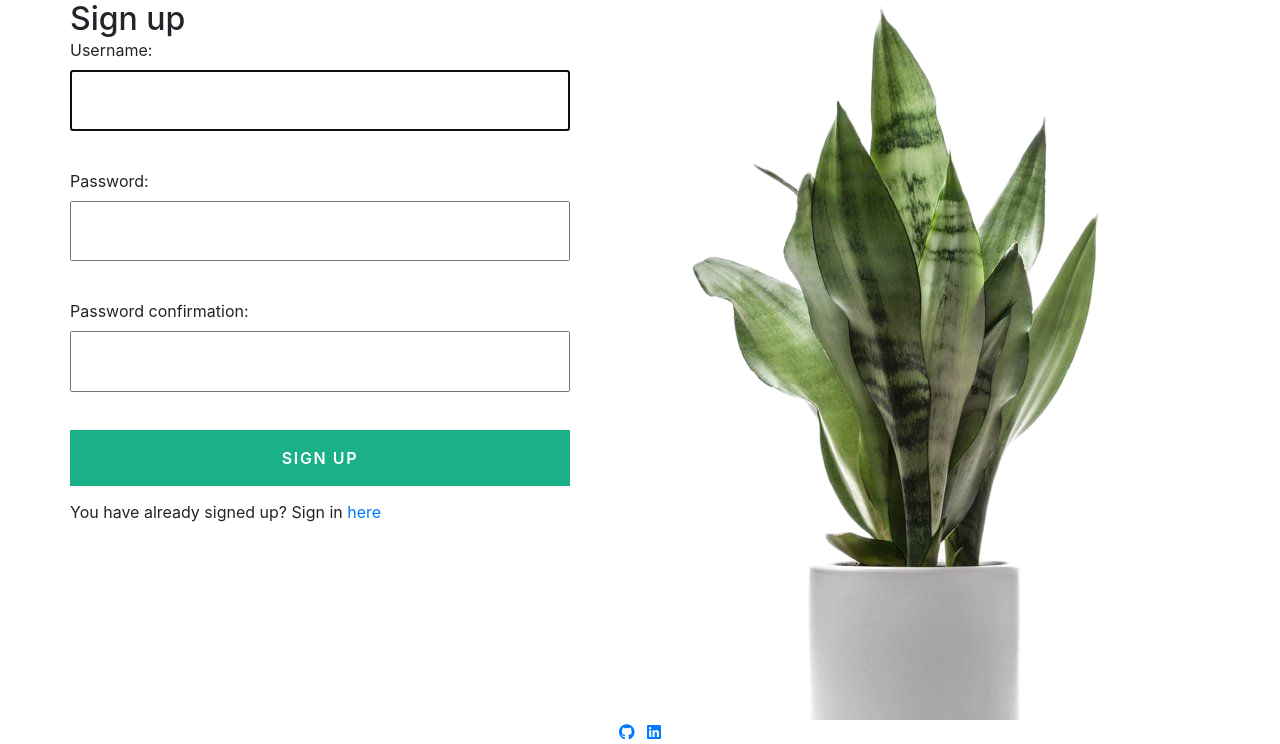
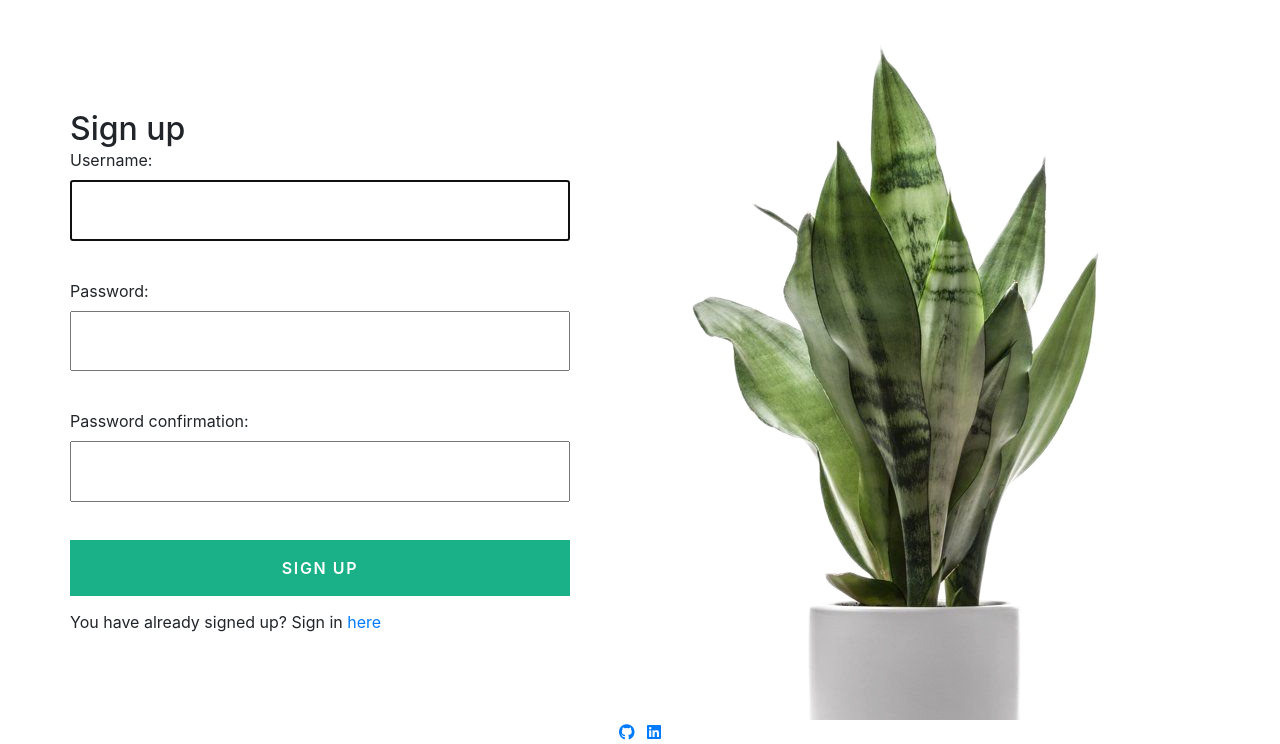
Before and after one commit to elisamunoz/cactus-shop, a Django app: page /accounts/signup/ in a window 1280 px wide. Shown: the part 56-800 px from the top of the page. Run offline with Django 3.2, Linux system fonts and the light colour scheme; some libraries are stand-ins or nearby versions.

Commit message:
fixed flex aligned vertically

```diff
--- a/accounts/templates/signup.html
+++ b/accounts/templates/signup.html
@@ -2,18 +2,7 @@
 
 {% block content%}
 <div class="account">
-    <!-- <section class="account__title">
-      <div class="container">
-        <div class="account__title__text">
-          <h1>My account</h1>
-        </div>
-      </div>
-    </section> -->
-
-    <!-- Sign up form -->
-
-
-    <section class="account-content">
+  <section class="account-content background-image">
     <div class="account__formWrapper">
       <div class="account__form">
         <h1>Sign up</h1>
--- a/static/css/accounts.css
+++ b/static/css/accounts.css
@@ -9,18 +9,20 @@
     display: flex;
     flex-direction: row;
     align-items: stretch;
-    /* background-image: url("/static/images/signin.png"); */
     height: 100%;
     min-height: calc(100vh - 80px);
 }
 
 .account__formWrapper {
-    flex-grow: 1
+    display: flex;
+    flex-grow: 1;
+    align-self: center;
 }
 
 .account__form {
     margin: 0 auto;
     position: relative;
+    width: 100%;
 }
 
 .account__img {
```
Also changed, not shown: accounts/templates/signin.html (+0 -10 lines). Lines whose indentation alone changed are shown as unchanged.
